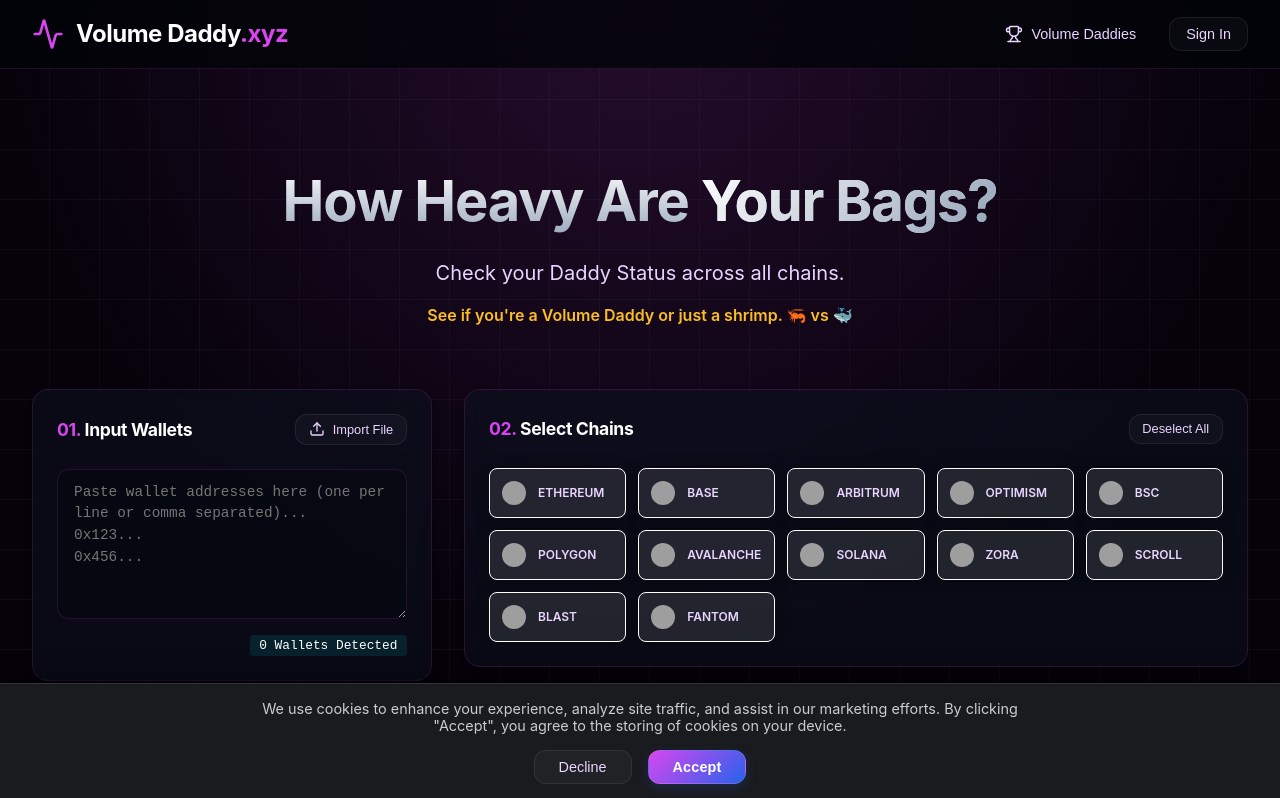
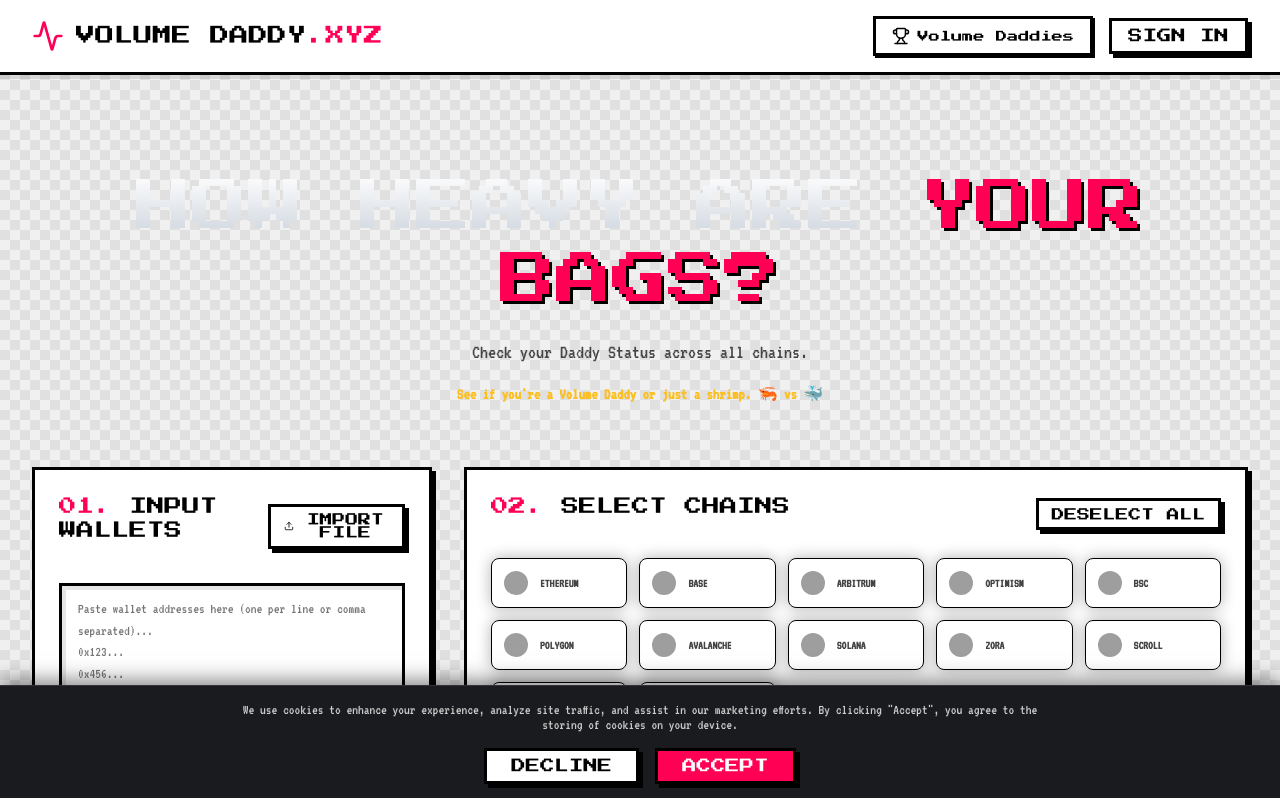
Before and after one commit to onchainaaron-rgb/wallet-volume-checker, a React (Vite) app: page / in a window 1280 px wide. Shown: the top 798 px of the page. Built offline with nearby package versions, Linux system fonts and the light colour scheme; grey boxes are pictures that could not be loaded.

Commit message:
Style: Apply Pixel Art / Cartoon Aesthetic

```diff
--- a/index.html
+++ b/index.html
@@ -4,6 +4,9 @@
 <head>
   <meta charset="UTF-8" />
   <link rel="icon" type="image/svg+xml" href="/vite.svg" />
+  <link rel="preconnect" href="https://fonts.googleapis.com">
+  <link rel="preconnect" href="https://fonts.gstatic.com" crossorigin>
+  <link href="https://fonts.googleapis.com/css2?family=Press+Start+2P&family=VT323&display=swap" rel="stylesheet">
   <meta name="viewport" content="width=device-width, initial-scale=1.0" />
   <title>Volume Daddy</title>
 </head>
--- a/src/App.css
+++ b/src/App.css
@@ -8,12 +8,12 @@
   justify-content: space-between;
   align-items: center;
   padding: 1rem 2rem;
-  border-bottom: 1px solid var(--border-color);
-  background: rgba(2, 4, 8, 0.8);
-  backdrop-filter: blur(20px);
+  border-bottom: var(--border-width) solid var(--border-color);
+  background: var(--bg-card);
   position: sticky;
   top: 0;
   z-index: 100;
+  box-shadow: 0 4px 0px rgba(0, 0, 0, 0.1);
 }
 
 .logo {
@@ -21,13 +21,13 @@
   align-items: center;
   gap: 0.75rem;
   color: var(--text-primary);
+  font-family: var(--font-header);
+  text-transform: uppercase;
 }
 
 .logo h1 {
-  font-size: 1.5rem;
-  font-weight: 700;
+  font-size: 1.2rem;
   margin: 0;
-  letter-spacing: -0.02em;
   line-height: 1;
 }
 
@@ -176,50 +176,58 @@
 }
 
 .nav-btn {
-  background: transparent;
-  border: 1px solid transparent;
-  color: var(--text-secondary);
+  background: #ffffff;
+  border: var(--border-width) solid var(--border-color);
+  color: var(--text-primary);
   padding: 0.5rem 1rem;
-  border-radius: 8px;
-  font-weight: 500;
+  border-radius: 0;
+  font-family: var(--font-header);
+  font-size: 0.7rem;
+  font-weight: 400;
   cursor: pointer;
-  transition: all 0.2s ease;
+  transition: all 0.1s;
   display: inline-flex;
   align-items: center;
   justify-content: center;
   gap: 0.5rem;
-  font-size: 0.9rem;
+  box-shadow: 2px 2px 0px #000;
 }
 
 .nav-btn:hover {
+  transform: translate(-2px, -2px);
+  box-shadow: 4px 4px 0px #000;
+  background: #f0f0f0;
   color: var(--text-primary);
-  background: rgba(255, 255, 255, 0.03);
 }
 
 .nav-btn.active {
-  color: var(--accent-primary);
-  background: rgba(59, 130, 246, 0.08);
-  border-color: rgba(59, 130, 246, 0.2);
+  background: var(--accent-secondary);
+  color: #000;
+  box-shadow: inset 2px 2px 0px rgba(0, 0, 0, 0.2);
+  transform: translate(2px, 2px);
 }
 
 .btn-verify {
-  background: rgba(255, 255, 255, 0.1);
-  border: 1px solid rgba(255, 255, 255, 0.2);
-  color: #fff;
+  background: var(--success);
+  border: var(--border-width) solid var(--border-color);
+  color: #000;
   padding: 0.5rem 1rem;
-  border-radius: 8px;
+  border-radius: 0;
   cursor: pointer;
   display: flex;
   align-items: center;
   gap: 0.5rem;
-  font-size: 0.9rem;
-  font-weight: 500;
-  transition: all 0.2s ease;
+  font-family: var(--font-header);
+  font-size: 0.7rem;
+  font-weight: 400;
+  transition: all 0.1s;
+  box-shadow: 2px 2px 0px #000;
 }
 
 .btn-verify:hover {
-  background: rgba(255, 255, 255, 0.2);
-  border-color: #fff;
+  transform: translate(-2px, -2px);
+  box-shadow: 4px 4px 0px #000;
+  background: #00ff66;
 }
 
 @media (max-width: 768px) {
@@ -227,10 +235,8 @@
     flex-direction: column;
     gap: 0.75rem;
     padding: 0.75rem 0.5rem;
-    /* Reduced horizontal padding */
     width: 100%;
     overflow-x: hidden;
-    /* Prevent horizontal scroll */
   }
 
   .header-controls {
@@ -239,7 +245,6 @@
     flex-wrap: wrap;
     gap: 0.5rem !important;
     padding: 0 0.25rem;
-    /* Ensure buttons don't touch edges */
   }
 
   .nav-btn span,
@@ -254,6 +259,5 @@
     padding: 0.6rem;
     justify-content: center;
     flex-shrink: 0;
-    /* Prevent buttons from squishing */
   }
 }
--- a/src/index.css
+++ b/src/index.css
@@ -1,34 +1,44 @@
 :root {
-  --bg-dark: #05020a;
-  /* Very dark purple/black */
-  --bg-card: #11051f;
-  /* Dark purple */
-  --bg-card-hover: #1e0b36;
+  /* Retro Palette */
+  --bg-dark: #f0f0f0;
+  /* Light Grey/White for retro feel */
+  --bg-card: #ffffff;
+  --bg-card-hover: #fff9c4;
+  /* Light Yellow hover */
 
-  --text-primary: #ffffff;
-  --text-secondary: #e9d5ff;
-  /* Light purple text */
-  --text-muted: #94a3b8;
+  --text-primary: #000000;
+  --text-secondary: #444444;
+  --text-muted: #666666;
 
-  --accent-primary: #d946ef;
-  /* Neon Fuchsia */
-  --accent-glow: rgba(217, 70, 239, 0.5);
-  --accent-secondary: #fbbf24;
-  /* Gold */
+  /* Vibrant Accents */
+  --accent-primary: #ff0055;
+  /* Hot Red/Pink */
+  --accent-glow: rgba(255, 0, 85, 0);
+  /* No glow in pixel art */
+  --accent-secondary: #00ccff;
+  /* Cyan */
 
-  --success: #34d399;
-  /* Emerald */
-  --warning: #fbbf24;
-  --error: #f43f5e;
+  --success: #00ff00;
+  /* Retro Green */
+  --warning: #ffff00;
+  /* Retro Yellow */
+  --error: #ff0000;
+  /* Retro Red */
 
-  --border-color: rgba(217, 70, 239, 0.15);
-  --border-highlight: rgba(217, 70, 239, 0.3);
+  /* Neo-Brutalism / Pixel Art Core */
+  --border-color: #000000;
+  --border-highlight: #000000;
+  --border-width: 3px;
 
-  --font-main: 'Inter', system-ui, -apple-system, sans-serif;
-  --font-mono: 'JetBrains Mono', 'Roboto Mono', monospace;
+  --shadow-card: 4px 4px 0px #000000;
+  --shadow-hover: 6px 6px 0px #000000;
+  --shadow-active: 2px 2px 0px #000000;
 
-  --shadow-card: 0 4px 6px -1px rgba(0, 0, 0, 0.3), 0 2px 4px -1px rgba(0, 0, 0, 0.15);
-  --glow-primary: 0 0 20px rgba(217, 70, 239, 0.25);
+  --font-main: 'VT323', monospace;
+  /* Body text */
+  --font-header: 'Press Start 2P', cursive;
+  /* Headers */
+  --font-mono: 'VT323', monospace;
 }
 
 * {
@@ -41,15 +51,21 @@ body {
   background-color: var(--bg-dark);
   color: var(--text-primary);
   font-family: var(--font-main);
+  font-size: 1.2rem;
+  /* VT323 needs to be larger */
   min-height: 100vh;
   overflow-x: hidden;
-  -webkit-font-smoothing: antialiased;
+  -webkit-font-smoothing: none;
+  /* Crisp pixels */
+
+  /* Checkerboard Background */
   background-image:
-    radial-gradient(circle at 50% 0%, rgba(217, 70, 239, 0.15) 0%, transparent 60%),
-    linear-gradient(rgba(255, 255, 255, 0.03) 1px, transparent 1px),
-    linear-gradient(90deg, rgba(255, 255, 255, 0.03) 1px, transparent 1px);
-  background-size: 100% 100%, 50px 50px, 50px 50px;
-  background-position: 0 0, -1px -1px, -1px -1px;
+    linear-gradient(45deg, #e0e0e0 25%, transparent 25%),
+    linear-gradient(-45deg, #e0e0e0 25%, transparent 25%),
+    linear-gradient(45deg, transparent 75%, #e0e0e0 75%),
+    linear-gradient(-45deg, transparent 75%, #e0e0e0 75%);
+  background-size: 20px 20px;
+  background-position: 0 0, 0 10px, 10px -10px, -10px 0px;
 }
 
 /* Custom Scrollbar */
@@ -71,6 +87,7 @@ body {
 }
 
 /* Utilities */
+/* Utilities */
 .container {
   max-width: 1400px;
   margin: 0 auto;
@@ -78,87 +95,77 @@ body {
 }
 
 .glass-panel {
-  background: rgba(12, 18, 30, 0.6);
-  backdrop-filter: blur(12px);
-  border: 1px solid var(--border-color);
-  border-radius: 16px;
+  background: var(--bg-card);
+  border: var(--border-width) solid var(--border-color);
+  border-radius: 0;
+  /* Sharp corners */
   box-shadow: var(--shadow-card);
-  transition: border-color 0.3s ease, transform 0.3s ease, box-shadow 0.3s ease;
+  transition: all 0.1s steps(2);
+  /* Retro feel */
 }
 
 .glass-panel:hover {
-  border-color: var(--border-highlight);
-  box-shadow: 0 10px 30px -10px rgba(0, 0, 0, 0.5);
+  transform: translate(-2px, -2px);
+  box-shadow: var(--shadow-hover);
 }
 
 .btn-primary {
-  background: linear-gradient(135deg, var(--accent-primary) 0%, #2563eb 100%);
-  border: 1px solid rgba(255, 255, 255, 0.1);
+  background: var(--accent-primary);
+  border: var(--border-width) solid var(--border-color);
   color: white;
   padding: 0.75rem 1.5rem;
-  border-radius: 12px;
-  font-weight: 600;
+  border-radius: 0;
+  font-family: var(--font-header);
+  font-size: 0.8rem;
+  text-transform: uppercase;
   cursor: pointer;
-  transition: all 0.3s cubic-bezier(0.4, 0, 0.2, 1);
-  font-size: 0.95rem;
+  transition: all 0.1s;
   display: inline-flex;
   align-items: center;
   justify-content: center;
   gap: 0.5rem;
-  box-shadow: 0 4px 12px rgba(37, 99, 235, 0.2);
-  letter-spacing: 0.01em;
+  box-shadow: var(--shadow-card);
   position: relative;
-  overflow: hidden;
-}
-
-.btn-primary::before {
-  content: '';
-  position: absolute;
-  top: 0;
-  left: 0;
-  width: 100%;
-  height: 100%;
-  background: linear-gradient(rgba(255, 255, 255, 0.1), transparent);
-  opacity: 0;
-  transition: opacity 0.3s ease;
 }
 
 .btn-primary:hover {
-  transform: translateY(-2px);
-  box-shadow: 0 8px 20px rgba(37, 99, 235, 0.3);
-  border-color: rgba(255, 255, 255, 0.2);
-}
-
-.btn-primary:hover::before {
-  opacity: 1;
+  transform: translate(-2px, -2px);
+  box-shadow: var(--shadow-hover);
+  background: #ff3377;
 }
 
 .btn-primary:active {
-  transform: translateY(0);
-  box-shadow: 0 2px 8px rgba(37, 99, 235, 0.2);
+  transform: translate(2px, 2px);
+  box-shadow: var(--shadow-active);
 }
 
 .btn-secondary {
-  background: rgba(255, 255, 255, 0.03);
-  border: 1px solid rgba(255, 255, 255, 0.08);
-  color: var(--text-secondary);
+  background: #ffffff;
+  border: var(--border-width) solid var(--border-color);
+  color: var(--text-primary);
   padding: 0.75rem 1.5rem;
-  border-radius: 12px;
-  font-weight: 500;
+  border-radius: 0;
+  font-family: var(--font-header);
+  font-size: 0.8rem;
+  text-transform: uppercase;
   cursor: pointer;
-  transition: all 0.3s ease;
-  font-size: 0.95rem;
+  transition: all 0.1s;
   display: inline-flex;
   align-items: center;
   justify-content: center;
   gap: 0.5rem;
+  box-shadow: var(--shadow-card);
 }
 
 .btn-secondary:hover {
-  background: rgba(255, 255, 255, 0.08);
-  color: var(--text-primary);
-  border-color: rgba(255, 255, 255, 0.2);
-  transform: translateY(-1px);
+  transform: translate(-2px, -2px);
+  box-shadow: var(--shadow-hover);
+  background: #f0f0f0;
+}
+
+.btn-secondary:active {
+  transform: translate(2px, 2px);
+  box-shadow: var(--shadow-active);
 }
 
 .btn-primary:disabled,
@@ -167,27 +174,25 @@ body {
   cursor: not-allowed;
   transform: none;
   box-shadow: none;
+  border-style: dashed;
 }
 
 .input-field {
-  background: rgba(0, 0, 0, 0.2);
-  border: 1px solid var(--border-color);
+  background: #ffffff;
+  border: var(--border-width) solid var(--border-color);
   color: var(--text-primary);
   padding: 0.75rem 1rem;
-  border-radius: 12px;
-  /* Match button radius */
+  border-radius: 0;
   width: 100%;
   font-family: var(--font-mono);
-  transition: all 0.2s ease;
-  font-size: 0.95rem;
-  /* Match button font size */
+  font-size: 1.2rem;
+  box-shadow: inset 4px 4px 0px rgba(0, 0, 0, 0.1);
 }
 
 .input-field:focus {
   outline: none;
-  border-color: var(--accent-primary);
-  background: rgba(0, 0, 0, 0.4);
-  box-shadow: 0 0 0 2px rgba(59, 130, 246, 0.1);
+  background: #fff;
+  box-shadow: inset 4px 4px 0px rgba(0, 0, 0, 0.2);
 }
 
 h1,
@@ -196,15 +201,20 @@ h3,
 h4,
 h5,
 h6 {
-  font-weight: 700;
-  letter-spacing: -0.02em;
+  font-family: var(--font-header);
+  font-weight: 400;
+  /* Pixel fonts are usually bold by default */
+  line-height: 1.4;
   color: var(--text-primary);
+  text-transform: uppercase;
+  margin-bottom: 1rem;
 }
 
 .text-gradient {
-  background: linear-gradient(135deg, #ffffff 0%, #94a3b8 100%);
-  -webkit-background-clip: text;
-  -webkit-text-fill-color: transparent;
+  background: none;
+  -webkit-text-fill-color: initial;
+  color: var(--accent-primary);
+  text-shadow: 3px 3px 0px #000;
 }
 
 .text-accent {
@@ -214,9 +224,3 @@ h6 {
 .mono {
   font-family: var(--font-mono);
 }
-
-.control-bar-item {
-  height: 48px !important;
-  display: flex;
-  align-items: center;
-}
```
